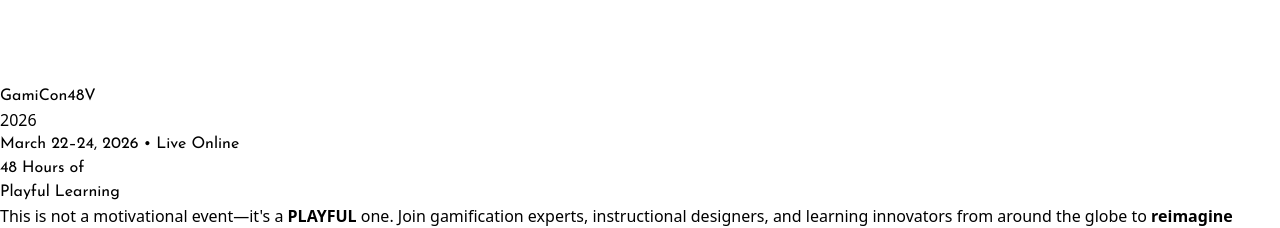
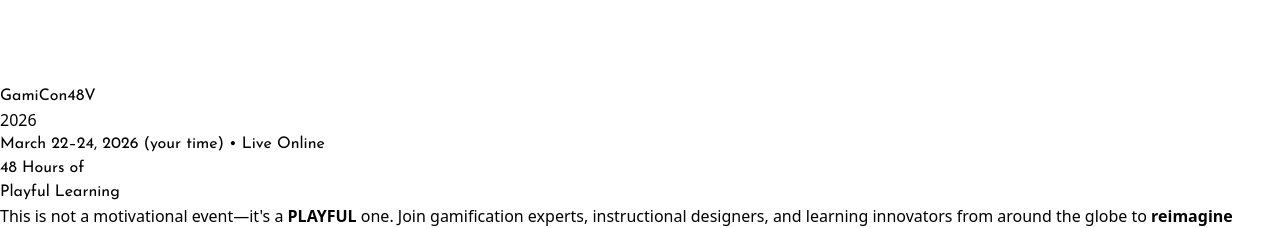
Before and after one commit to carriannlane-hub/48V-schedule, a React (Vite) app: page / in a window 1280 px wide. Shown: the part 1220-1448 px from the top of the page. Built offline with nearby package versions, Linux system fonts and the light colour scheme.

Commit message:
Implement local timezone event date display
Added a function to get event dates in the user's local timezone and updated the display to use this function.

```diff
--- a/src/App.jsx
+++ b/src/App.jsx
@@ -177,6 +177,26 @@ const scheduleData = [
 // Event start and end times in UTC
 const EVENT_START = new Date("2026-03-22T00:00:00Z");
 const EVENT_END = new Date("2026-03-24T00:00:00Z");
+
+// Get event dates in user's local timezone
+function getLocalEventDates() {
+  const startLocal = new Date(EVENT_START);
+  const endLocal = new Date(EVENT_END);
+
+  const startMonth = startLocal.toLocaleDateString('en-US', { month: 'long' });
+  const startDay = startLocal.getDate();
+  const endMonth = endLocal.toLocaleDateString('en-US', { month: 'long' });
+  const endDay = endLocal.getDate();
+  const year = startLocal.getFullYear();
+
+  // If same month, show "March 21–23, 2026"
+  // If different months, show "March 31 – April 2, 2026"
+  if (startMonth === endMonth) {
+    return `${startMonth} ${startDay}–${endDay}, ${year}`;
+  } else {
+    return `${startMonth} ${startDay} – ${endMonth} ${endDay}, ${year}`;
+  }
+}
 
 // Get session start time as Date object
 function getSessionStartTime(session, block) {
@@ -480,7 +500,7 @@ export default function GamiCon48VSchedule() {
       <section className="relative z-10 px-4 py-12 sm:py-16 text-center">
         <div className="max-w-4xl mx-auto">
           <p className="text-amber-400 uppercase tracking-widest text-xs sm:text-sm mb-4" style={{ fontFamily: 'Josefin Sans, sans-serif' }}>
-            March 22–24, 2026 • Live Online
+            {getLocalEventDates()} <span className="normal-case">(your time)</span> • Live Online
           </p>
           <h2 className="text-4xl sm:text-5xl md:text-7xl font-bold text-white mb-6 leading-tight" style={{ fontFamily: 'Josefin Sans, sans-serif' }}>
             48 Hours of<br />
```
